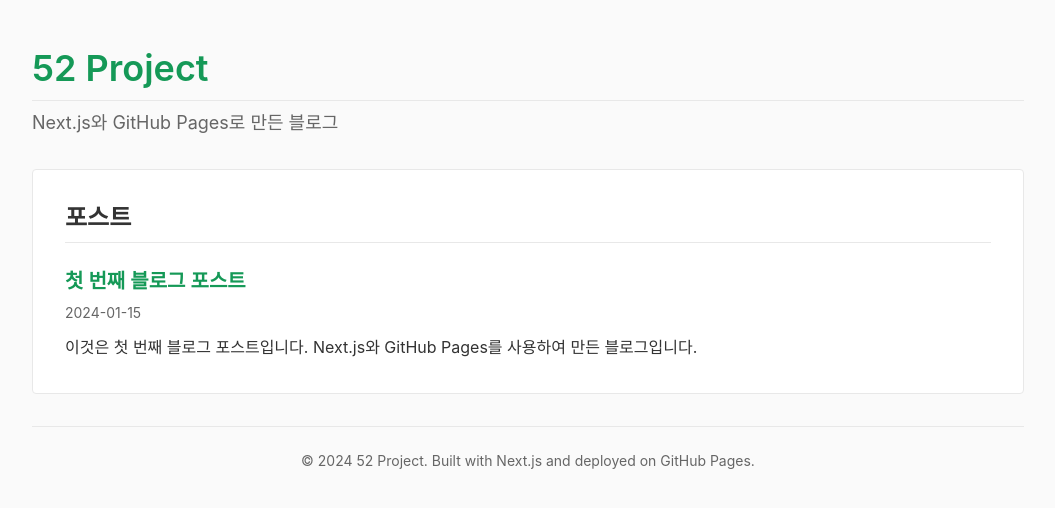
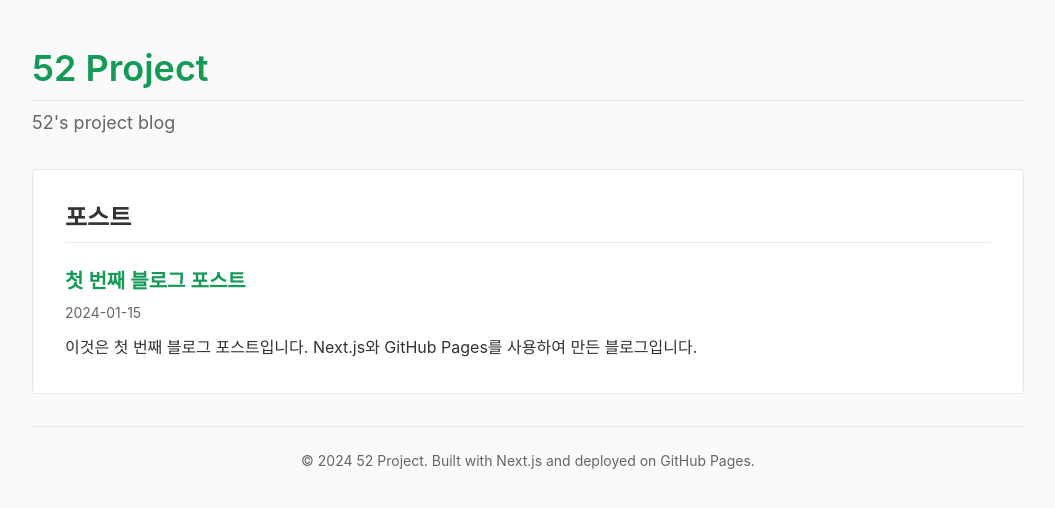
Before and after one commit to genkino/52-project, a Next.js app: page / in a window 1280 px wide. Shown: the top 508 px of the page, without its empty margins (112-1167 px from the left). Built offline with nearby package versions, Linux system fonts and the light colour scheme.

Commit message:
Update description to '52's project blog'

```diff
--- a/app/page.tsx
+++ b/app/page.tsx
@@ -19,7 +19,7 @@ export default function Home() {
             52 Project
           </h1>
           <p className="text-lg text-[#666]">
-            Next.js와 GitHub Pages로 만든 블로그
+            52's project blog
           </p>
         </header>
 
```
